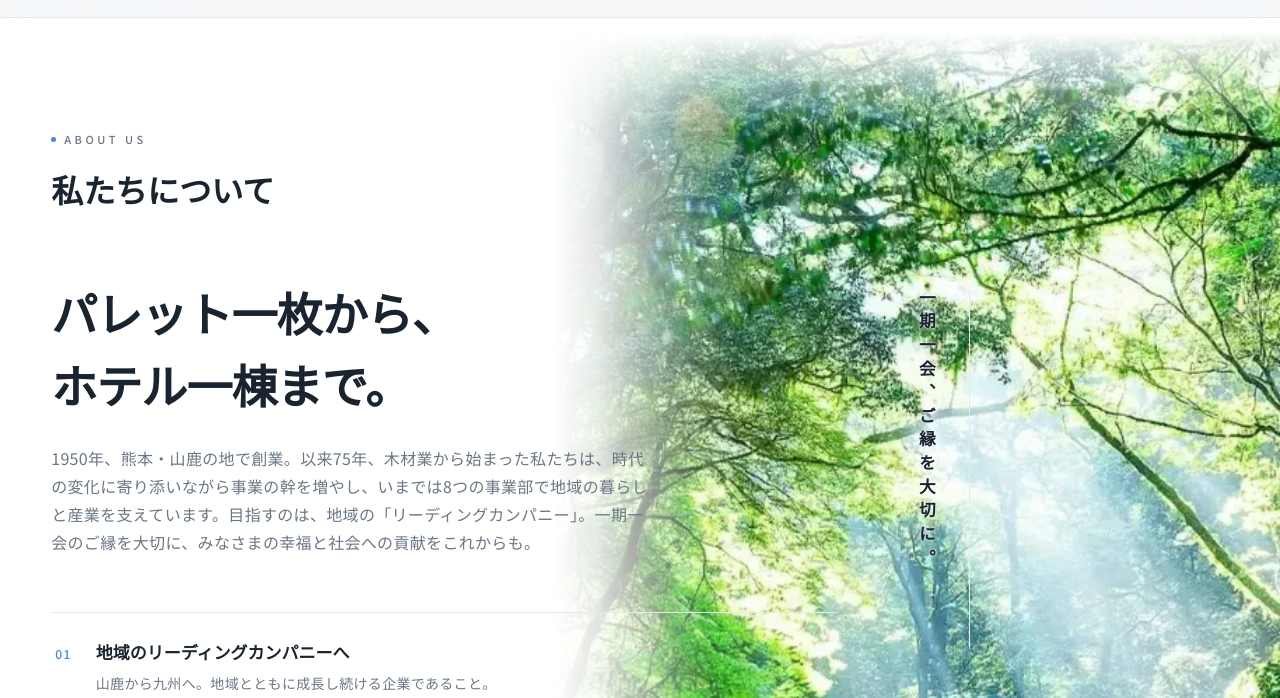
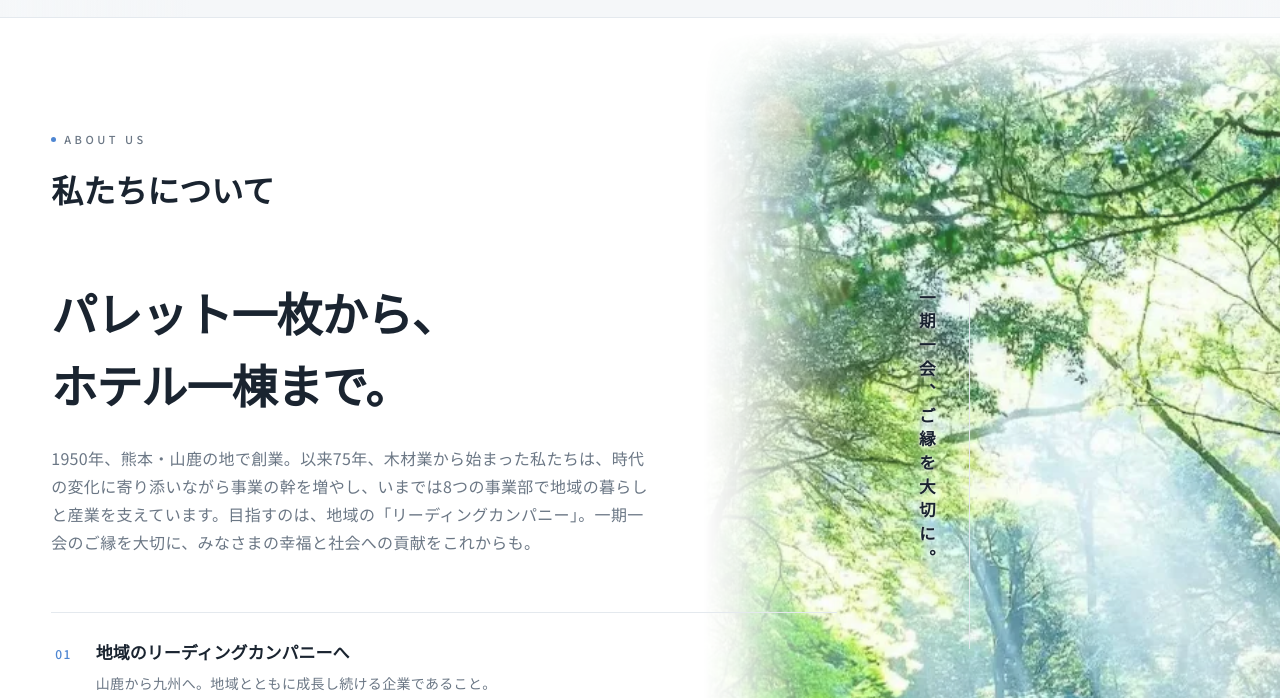
Before and after one commit to forest-kk/zentai-homepage, a plain HTML site: page index.html in a window 1280 px wide. Shown: the part 852-1550 px from the top of the page. Drawn offline with Linux system fonts and the light colour scheme.

Commit message:
トップ「パレット一枚から」の写真を白6：写真4に
- 写真の幅を右側約4割に狭め、濃さも少し控えめに
- 文章はすべて白い部分に収まる

Co-Authored-By: Claude Opus 5.5 <noreply@anthropic.com>

```diff
--- a/css/style.css
+++ b/css/style.css
@@ -502,7 +502,7 @@ body.has-cursor .cursor-dot, body.has-cursor .cursor-ring { opacity: 1; }
 .about-bg {
   /* 菊池水源の写真。右半分にしっかり見せ、左（文字側）と上下だけを背景へなめらかに溶かす */
   position: absolute; top: 0; right: 0; bottom: 0; z-index: 0;
-  width: 58%; pointer-events: none;
+  width: 46%; pointer-events: none; opacity: .85;
   --fade-x: linear-gradient(to right, transparent 0%, transparent 2%, rgba(0,0,0,.12) 8%, rgba(0,0,0,.45) 15%, rgba(0,0,0,.82) 22%, #000 28%);
   --fade-y: linear-gradient(to bottom, transparent 0%, transparent 1%, #000 8%, #000 90%, transparent 99%);
   -webkit-mask-image: var(--fade-x), var(--fade-y); -webkit-mask-composite: source-in;
```
